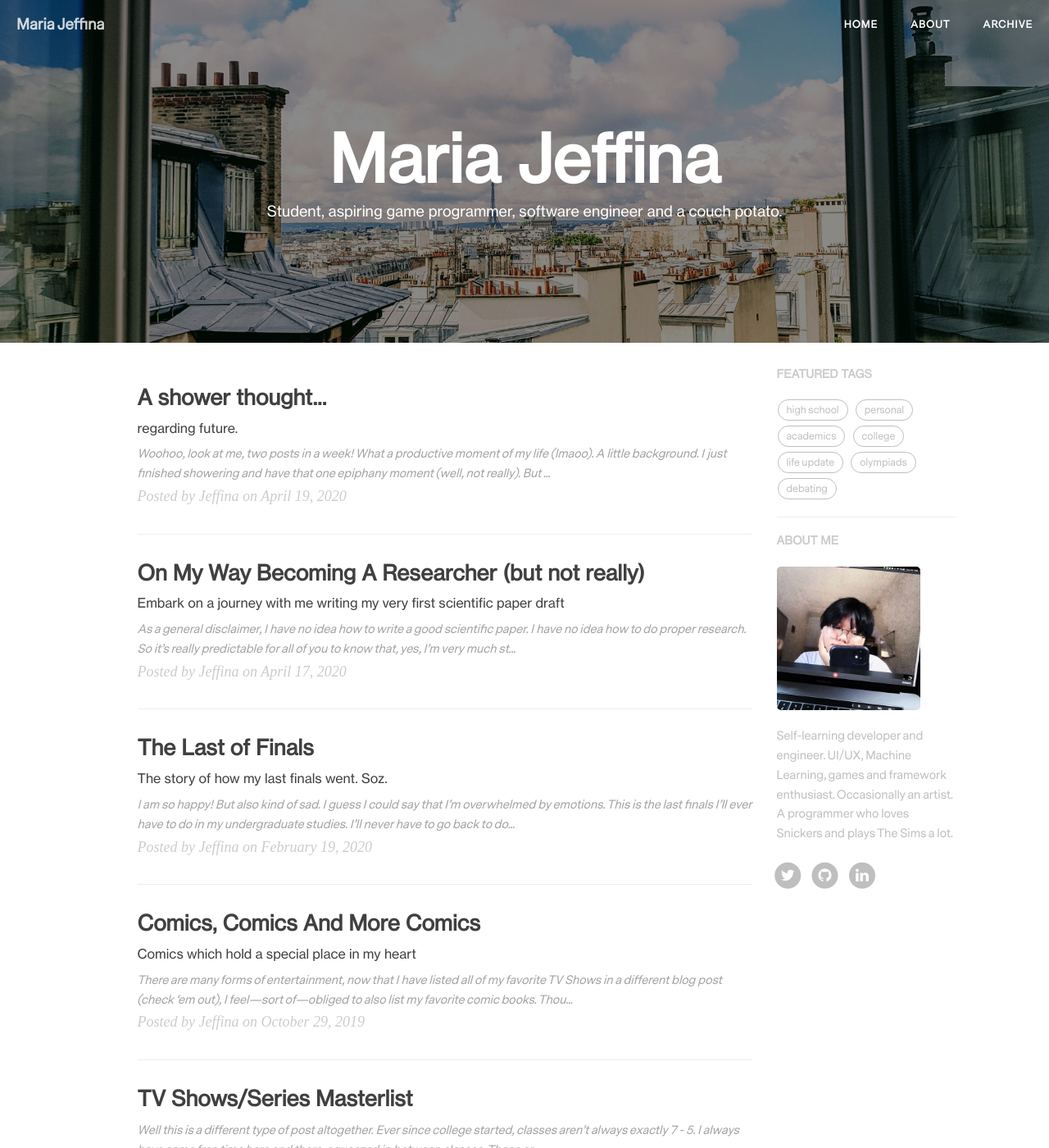
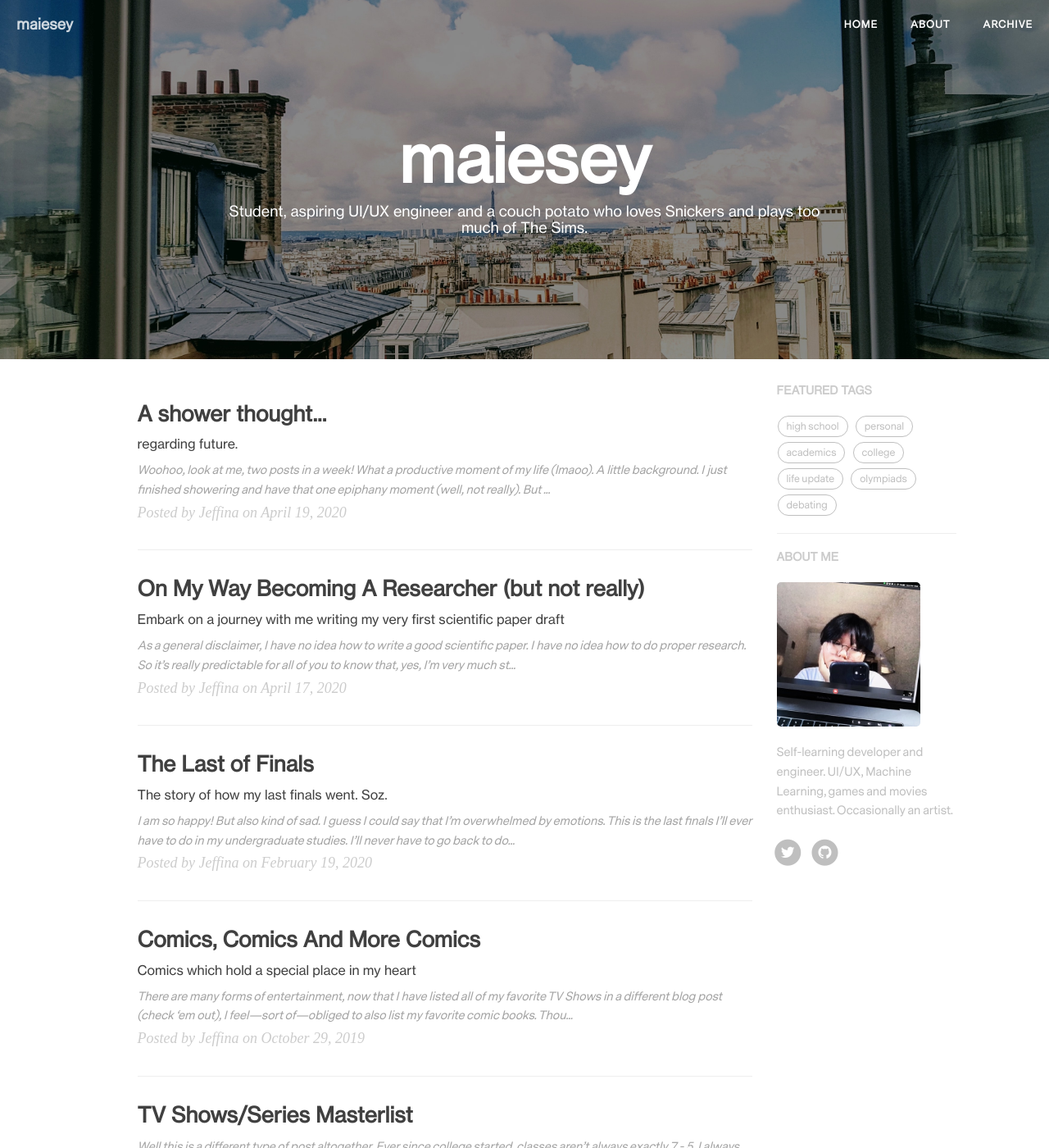
Before and after one commit to maiesey/maiesey.github.io, a Jekyll site: the page built from index.html, in a window 1280 px wide and 1400 px high. Shown: the whole window at 82% size. Built offline with Jekyll 4.4.1, drawn with Linux system fonts in a browser that asks for light colours; nearby versions of some CDN libraries; the list of posts is cut into pages by our own code; comment, search, counter and statistics services are not loaded; some of the changed text lies outside the part shown.

Commit message:
some changes :)))

```diff
--- a/_config.yml
+++ b/_config.yml
@@ -1,6 +1,6 @@
 # Site settings
-title: Maria Jeffina
-SEOTitle: Starkydev | A blog by Maria Jeffina
+title: maiesey
+SEOTitle: maiesey | A blog
 header-img: img/home-bg.jpg
 email: mariajeffina@gmail.com
 description: ""
@@ -13,12 +13,10 @@
 
 # SNS settings
 RSS: false
-# weibo_username:     huxpro
-# zhihu_username:     huxpro
-github_username:    mjee1
+github_username:    maiesey
 twitter_username:   mjee551
 #facebook_username:  huxpro
-linkedin_username:  mariajeffina
+#linkedin_username:  mariajeffina
 
 
 
@@ -71,13 +69,13 @@
 
 # Google Analytics
 ga_track_id: 'UA-157997279-1'            # Format: UA-xxxxxx-xx
-ga_domain: mjee1.github.io
+ga_domain: maiesey.github.io
 
 
 
 # Sidebar settings
 sidebar: true
-sidebar-about-description: "Self-learning developer and engineer. UI/UX, Machine Learning, games and framework enthusiast. Occasionally an artist. A programmer who loves Snickers and plays The Sims a lot."
+sidebar-about-description: "Self-learning developer and engineer. UI/UX, Machine Learning, games and movies enthusiast. Occasionally an artist."
 sidebar-avatar: /img/mariajeffina.jpg
 
 
--- a/index.html
+++ b/index.html
@@ -1,6 +1,6 @@
 ---
 layout: page
-description: "Student, aspiring game programmer, software engineer and a couch potato."
+description: "Student, aspiring UI/UX engineer and a couch potato who loves Snickers and plays too much of The Sims."
 ---
 
 {% for post in paginator.posts %}
```
